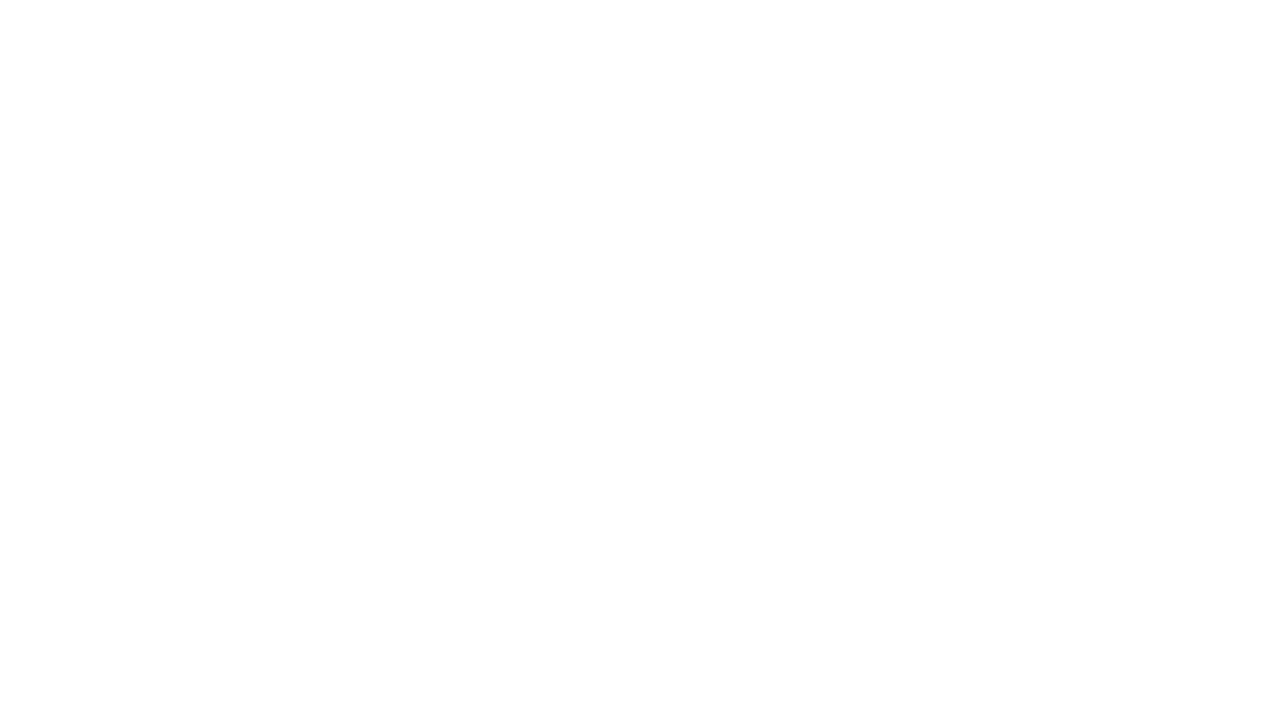
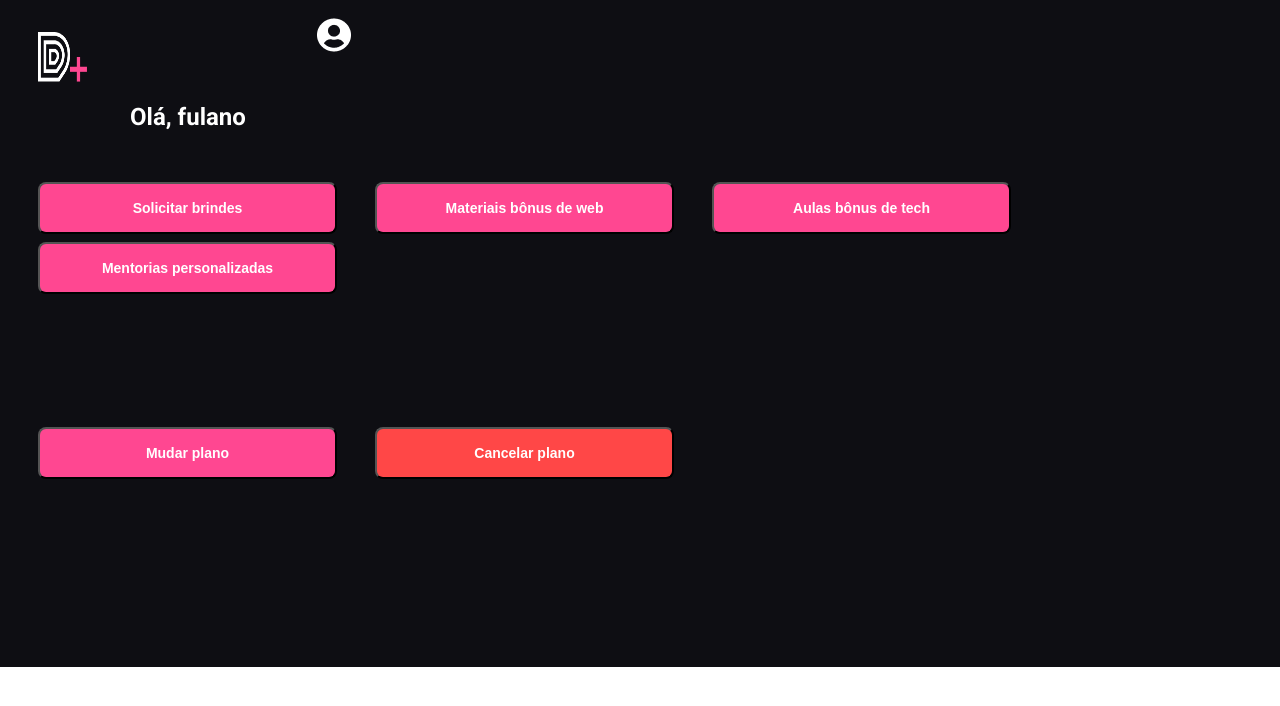
Before and after one commit to ElizaValle/projeto-drivenplus, a React (Create React App) app: page /home in a window 1280 px wide. Before the commit this address had no page. Shown: the top 706 px of the page. Built offline with nearby package versions, Linux system fonts and the light colour scheme.

Commit message:
erro 422 ao comprar um plano

```diff
--- a/src/App.js
+++ b/src/App.js
@@ -2,6 +2,7 @@ import { useState } from "react";
 import { BrowserRouter, Routes, Route } from "react-router-dom";
 import { UserContext } from "./contexts/UserContext";
 import LoginPages from "./pages/Login/LoginPages";
+import Home from "./pages/PageHome/Home";
 import RegisterPages from "./pages/Register/RegisterPages";
 import SubscriptionPlan from "./pages/Subscriptions/SubscriptionPlan";
 import SubscriptionsList from "./pages/Subscriptions/SubscriptionsList";
@@ -17,6 +18,7 @@ export default function App() {
           <Route path="/sign-up" element={<RegisterPages />} />
           <Route path="/subscriptions" element={<SubscriptionsList />  }/>
           <Route path="/subscriptions/:idPlan" element={<SubscriptionPlan />} />
+          <Route path="/home" element={<Home />} />
         </Routes>
       </UserContext.Provider>
     </BrowserRouter>
--- /dev/null
+++ b/src/pages/PageHome/Home.js
@@ -0,0 +1,27 @@
+import group1 from "../../assets/group1.png";
+import person from "../../assets/person.png";
+import { Container, Topo, PlanButtons, ButtonsFooter } from "./style";
+
+export default function Home() {
+    return (
+        <Container>
+            {/* <img className="logo" src={group1} alt="logo driven" />
+            <img className="person" src={person} alt="ícone usuário" /> */}
+            <Topo>
+                <img className="logo" src={group1} alt="logo driven" />
+                <img className="person" src={person} alt="ícone usuário" />
+            </Topo>
+            <p>Olá, fulano</p>
+            <PlanButtons>
+                <button>Solicitar brindes</button>
+                <button>Materiais bônus de web</button>
+                <button>Aulas bônus de tech</button>
+                <button>Mentorias personalizadas</button>
+            </PlanButtons>
+            <ButtonsFooter>
+                <button className="mudar" >Mudar plano</button>
+                <button className="cancelar">Cancelar plano</button>
+            </ButtonsFooter>
+        </Container>
+    );
+}
--- /dev/null
+++ b/src/pages/PageHome/style.js
@@ -0,0 +1,64 @@
+import styled from "styled-components";
+
+export const Container = styled.div`
+    width: 100%;
+    height: 667px;
+    background-color: #0E0E13;
+    display: flex;
+    flex-direction: column;
+    p {
+        font-weight: 700;
+        font-size: 24px;
+        color: #FFFFFF;
+        margin-top: 20px;
+        margin-bottom: 53px;
+        margin-left: 130px;
+    }
+`
+
+export const Topo = styled.div`
+    .logo {
+        width: 49px;
+        height: 50px;
+        margin-top: 32px;
+        margin-left: 38px;
+    }
+    .person {
+       margin-bottom: 30px;
+        margin-left: 230px;
+    }
+`
+
+export const PlanButtons = styled.div`
+    button {
+        width: 299px;
+        height: 52px;
+        background-color: #FF4791;
+        color: #FFFFFF;
+        font-weight: 700;
+        font-size: 14px;
+        border-radius: 8px;
+        margin-bottom: 8px;
+        margin-left: 38px;
+    }
+`
+
+export const ButtonsFooter = styled.div`
+    button {
+        width: 299px;
+        height: 52px;
+        background-color: #FF4791;
+        color: #FFFFFF;
+        font-weight: 700;
+        font-size: 14px;
+        border-radius: 8px;
+        margin-left: 38px;
+    }
+    .mudar {
+        margin-top: 125px;
+        margin-bottom: 8px;
+    }
+    .cancelar {
+        background-color: #FF4747;
+    }
+`
--- /dev/null
+++ b/src/pages/Subscriptions/Modal.js
@@ -0,0 +1,59 @@
+import fechar from "../../assets/fechar.png";
+import { BACKGROUND_STYLE, MODAL_STYLE, BUTTON_STYLE} from "./styleModal";
+import apiAuth from "../../services/apiAuth";
+import { useNavigate } from "react-router-dom";
+
+export default function Modal({ isOpen, plan, form, setModalOpen }) {
+    const navigate = useNavigate();
+
+    function sendRequest() {
+        apiAuth.signUp(form)
+            .then(() => {
+                navigate("/home");
+            })
+            .catch(err => {
+                alert(err.response.data);
+            });
+    }
+
+
+    if(isOpen) {
+        return (
+            <BACKGROUND_STYLE>
+                <button onClick={setModalOpen}>
+                    <img src={fechar} alt="ícone de fechar" />
+                </button>
+                <MODAL_STYLE>
+                    <p>
+                        Tem certeza que deseja
+                        assinar o plano
+                        {plan.name} (R$ {plan.price})?
+                    </p>
+                    <BUTTON_STYLE>
+                        <button style={BUTTON_NOT} onClick={setModalOpen}>NÃO</button>
+                        <button onClick={sendRequest} style={BUTTON_YES}>SIM</button>
+                    </BUTTON_STYLE>
+                </MODAL_STYLE>
+            </BACKGROUND_STYLE>
+        );
+    }
+
+    return null;
+}
+
+const BUTTON_NOT = {
+    width: '95px',
+    height: '52px',
+    marginRight: '14px',
+    borderRadius: '8px',
+    color: '#FFFFFF',
+    backgroundColor: '#CECECE'
+}
+
+const BUTTON_YES = {
+    width: '95px',
+    height: '52px',
+    borderRadius: '8px',
+    color: '#FFFFFF',
+    backgroundColor: '#FF4791'
+}
--- a/src/pages/Subscriptions/SubscriptionPlan.js
+++ b/src/pages/Subscriptions/SubscriptionPlan.js
@@ -9,8 +9,17 @@ import {
 import { useEffect, useState, useContext } from "react";
 import { UserContext } from "../../contexts/UserContext";
 import apiPlan from "../../services/apiPlan";
+//import apiAuth from "../../services/apiAuth";
+import Modal from "./Modal";
 
 export default function SubscriptionPlan() {
+    const [form, setForm] = useState({
+        membershipId: "",
+        cardName: "",
+        cardNumber: "",
+        securityNumber: "",
+        expirationDate: ""
+    });
     const [plan, setPlan] = useState({
         id: null,
         name: "",
@@ -18,14 +27,15 @@ export default function SubscriptionPlan() {
         price: "",
         perks: []
     });
+    const [openModal, setOpenModal] = useState(false);
     const { user } = useContext(UserContext);
     const { idPlan } = useParams();
-    const navigate = useNavigate();
+    //const navigate = useNavigate();
 
     console.log(plan)
 
     useEffect(() => {
-        apiPlan.signPlan(user.token, idPlan)
+        apiPlan.displayPlan(user.token, idPlan)
             .then(res => {
                 setPlan(res.data);
             })
@@ -34,8 +44,26 @@ export default function SubscriptionPlan() {
             });
     }, [user.token, idPlan]);
 
-    function toSign() {
-        navigate("/home");
+    function handleForm(e) {
+        setForm({...form, [e.target.name]: e.target.value});
+    }
+
+    function toSign(e) {
+        e.preventDefault();
+        setOpenModal(true);
+
+        //se clicar botão SIM ==> requisição é enviada
+
+
+       /*  apiAuth.signUp(form)
+            .then(() => {
+                setOpenModal(true);
+                navigate("/home");
+            })
+            .catch(err => {
+                setOpenModal(false);
+                alert(err.response.data);
+            }); */
     }
 
     return (
@@ -70,24 +98,45 @@ export default function SubscriptionPlan() {
                     <Input
                         type="text"
                         placeholder="Nome impresso no cartão"
+                        name="cardName"
+                        value={form.cardName}
+                        onChange={handleForm}
+                        required
                     />
                     <Input
                         type="number"
                         placeholder="Digitos do cartão"
+                        name="cardNumber"
+                        value={form.cardNumber}
+                        onChange={handleForm}
+                        required
                     />
                     <Inputs>
                         <Input
                             type="number"
                             placeholder="Código de segurança"
+                            name="securityNumber"
+                            value={form.securityNumber}
+                            onChange={handleForm}
+                            required
                         />
                         <Input
                             //type="date"
                             placeholder="Validade"
+                            name="expirationDate"
+                            value={form.expirationDate}
+                            onChange={handleForm}
+                            required
                         />
                     </Inputs>
                     <Button type="submit">
                         ASSINAR
                     </Button>
+                    <Modal
+                        isOpen={openModal}
+                        plan={plan}
+                        setModalOpen={() => setOpenModal(!openModal)}
+                    />
                 </Form>
             </Perks>
         </Container2>
--- /dev/null
+++ b/src/pages/Subscriptions/styleModal.js
@@ -0,0 +1,51 @@
+import styled from "styled-components";
+
+export const BACKGROUND_STYLE = styled.div`
+    position: fixed;
+    top: 0;
+    bottom: 0;
+    left: 0;
+    right: 0;
+    background: rgb(0,0,0,0.7);
+    z-Index: 1000;
+    display: flex;
+    button:first-child {
+        width: 28px;
+        height: 24px;
+        border: none;
+        background-color: transparent;
+    }
+    img {
+        width: 28px;
+        height: 24px;
+        margin-top: 25px;
+        margin-left: 327px
+    }
+`
+
+export const MODAL_STYLE = styled.div`
+    position: fixed;
+    top: 50%;
+    left: 50%;
+    transform: translate(-50%, -50%);
+    width: 248px;
+    height: 210px;
+    display: flex;
+    flex-direction: column;
+    background-color: #FFFFFF;
+    border-radius: 12px;
+    p {
+        color: #000000;
+        font-weight: 700;
+        font-size: 21px;
+        margin-top: 30px;
+        margin-left: 22px;
+        margin-right: 22px
+    }
+`
+
+export const BUTTON_STYLE = styled.div`
+    margin-top: 33px;
+    margin-left: 22px;
+    display: flex
+`
--- a/src/services/apiPlan.js
+++ b/src/services/apiPlan.js
@@ -1,6 +1,6 @@
 import axios from "axios";
 
-const BASE_URL = "https://mock-api.driven.com.br/api/v4/driven-plus/subscriptions/memberships";
+const BASE_URL = "https://mock-api.driven.com.br/api/v4/driven-plus/subscriptions";
 
 function createConfig(token) {
     return {
@@ -11,14 +11,19 @@ function createConfig(token) {
 }
 
 function renders(token) {
-    const promise = axios.get(`${BASE_URL}`, createConfig(token));
+    const promise = axios.get(`${BASE_URL}/memberships`, createConfig(token));
     return promise;
 }
 
-function signPlan(token, idPlan) {
-    const promise = axios.get(`${BASE_URL}/${idPlan}`, createConfig(token));
+function displayPlan(token, idPlan) {
+    const promise = axios.get(`${BASE_URL}/memberships/${idPlan}`, createConfig(token));
     return promise;
 }
 
-const apiPlan = { renders, signPlan };
+function signPlan(token) {
+    const promise = axios.post(`${BASE_URL}`, createConfig(token));
+    return promise;
+}
+
+const apiPlan = { renders, displayPlan, signPlan };
 export default apiPlan;
```
Also changed, not shown: src/pages/Subscriptions/style.js (+0 -54 lines), src/assets/fechar.png (added), src/assets/person.png (added).
